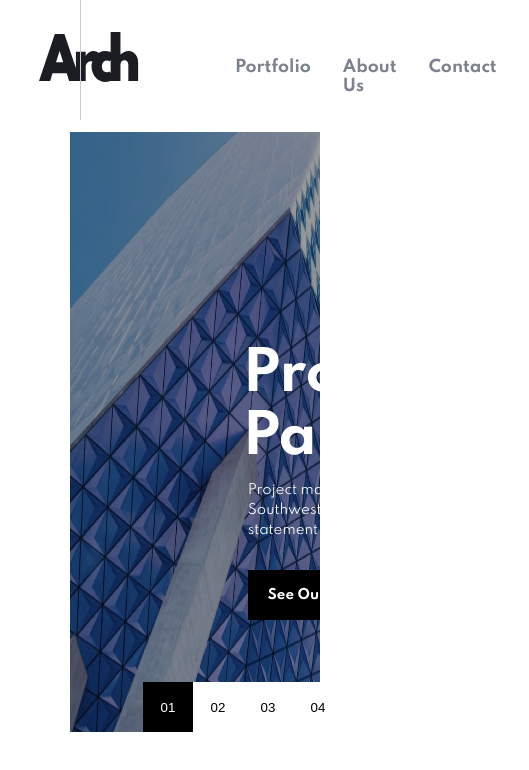
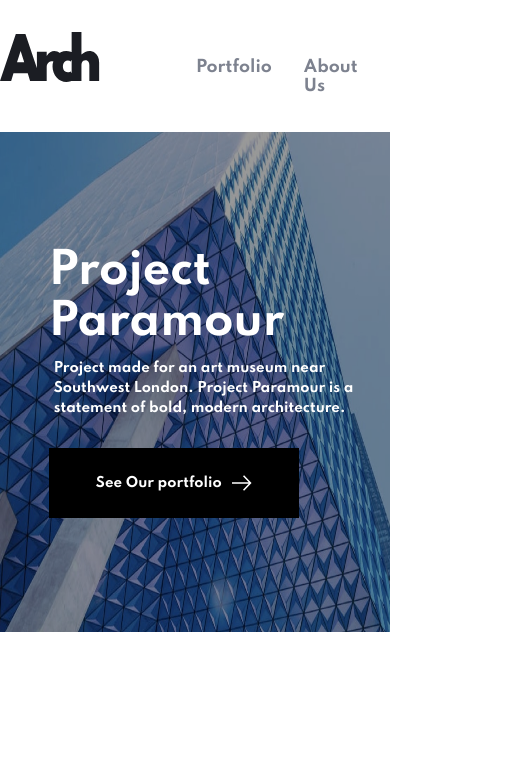
Before and after one commit to ezraguy/arch-studio, a React (Create React App) app: page / in a window 390 px wide. Shown: the top 770 px of the page, 529 px wide, since content can reach past the window. Built offline with nearby package versions, Linux system fonts and the light colour scheme.

Commit message:
adding responsiveness to the slider

```diff
--- a/src/App.css
+++ b/src/App.css
@@ -1,7 +1,10 @@
 .App {
   font-family: 'Spartan';
-  margin-left: 10%;
-  margin-right: 10%;
+
+  padding-left: 10%;
+  padding-right: 10%;
+  overflow-x: hidden !important;
+
 }
 
 .page-name{
@@ -26,3 +29,28 @@
   border-left: 1px #C8CCD8 solid;
 
 }
+
+
+@media screen and (max-width:459px){
+  .App{
+    padding-left: 0;
+    padding-right: 0;
+  }
+}
+
+
+@media screen and (max-width:850px){
+
+
+
+  .page-name{
+
+    display: none;
+
+  }
+
+  .line{
+   display: none;
+
+  }
+}
--- a/src/components/slider.jsx
+++ b/src/components/slider.jsx
@@ -1,23 +1,60 @@
-import React, { useState } from 'react';
+import React, { useState, useEffect } from 'react';
 import '../scss/slider.scss';
+
 import firstSlide from '../images/home-images/desktop/image-hero-paramour.jpg';
+import secondSlide from '../images/home-images/desktop/image-hero-seraph.jpg';
+import thirdSlide from '../images/home-images/desktop/image-hero-federal.jpg';
+import fourthSlide from '../images/home-images/desktop/image-hero-trinity.jpg';
+
+import firstSlideTablet from '../images/home-images/desktop/image-hero-paramour.jpg';
+import secondSlideTablet from '../images/home-images/desktop/image-hero-seraph.jpg';
+import thirdSlideTablet from '../images/home-images/desktop/image-hero-federal.jpg';
+import fourthSlideTablet from '../images/home-images/desktop/image-hero-trinity.jpg';
+
+import firstSlideMobile from '../images/home-images/desktop/image-hero-paramour.jpg';
+import secondSlideMobile from '../images/home-images/desktop/image-hero-seraph.jpg';
+import thirdSlideMobile from '../images/home-images/desktop/image-hero-federal.jpg';
+import fourthSlideMobile from '../images/home-images/desktop/image-hero-trinity.jpg';
+
 import arrow from '../images/icons/icon-arrow.svg';
 import { Swiper, SwiperSlide } from 'swiper/react';
 import 'swiper/swiper.scss';
+import 'swiper/components/effect-fade/effect-fade.scss';
+import SwiperCore, { EffectFade } from 'swiper';
 
 
 
 const Slider = () => {
+
+    SwiperCore.use([EffectFade]);
+    const [screenWidth, setScreenWidth] = useState(0);
     const [swiper, setSwiper] = useState({});
     const [projects, setProjects] = useState([
-        { id: 1, title: 'Project Paramour', text: 'Project made for an art museum near Southwest London. Project Paramour is a statement of bold, modern architecture. ', src: firstSlide, btnClass: 'slider-item slider-item-active' }
+        {
+            id: 1, title: 'Project Paramour', text: 'Project made for an art museum near Southwest London. Project Paramour is a statement of bold, modern architecture. ', src: firstSlide,
+            srcTablet: firstSlideTablet, srcMobile: firstSlideMobile, btnClass: 'slider-item slider-item-active'
+        }
         ,
-        { id: 2, title: 'Project Paramour', text: 'Project made for an art museum near Southwest London. Project Paramour is a statement of bold, modern architecture. ', src: firstSlide, btnClass: 'slider-item' },
-        { id: 3, title: 'Project Paramour', text: 'Project made for an art museum near Southwest London. Project Paramour is a statement of bold, modern architecture. ', src: firstSlide, btnClass: 'slider-item' },
-        { id: 4, title: 'Project Paramour', text: 'Project made for an art museum near Southwest London. Project Paramour is a statement of bold, modern architecture. ', src: firstSlide, btnClass: 'slider-item' },
+        { id: 2, title: 'Seraph Station', text: 'The Seraph Station project challenged us to design a unique station that would transport people through time. The result is a fresh and futuristic model inspired by space stations.', src: secondSlide, srcTablet: secondSlideTablet, srcMobile: secondSlideMobile, btnClass: 'slider-item' },
+
+        { id: 3, title: 'Federal II Tower', text: 'A sequel theme project for a tower originally built in the 1800s. We achieved this with a striking look of brutal minimalism with modern touches.', src: thirdSlide, srcTablet: thirdSlideTablet, srcMobile: thirdSlideMobile, btnClass: 'slider-item' },
+
+        { id: 4, title: 'Trinity Bank Tower', text: 'Trinity Bank challenged us to make a concept for a 84 story building located in the middle of a city with a high earthquake frequency. For this project we used curves to blend design and stability to meet our objectives.', src: fourthSlide, srcTablet: fourthSlideTablet, srcMobile: fourthSlideMobile, btnClass: 'slider-item' },
 
 
     ]);
+
+    const handleResize = () => {
+        let screenWidth = window.innerWidth;
+        setScreenWidth(screenWidth)
+    }
+    useEffect(() => {
+        handleResize();
+        window.addEventListener('resize', handleResize);
+
+    }, [])
+
+
 
     const changeBtnClass = (index) => {
 
@@ -53,6 +90,7 @@ const Slider = () => {
                 slidesPerView={1}
                 pagination={{ clickable: true }}
                 allowTouchMove={false}
+                effect="fade"
                 onSwiper={(swiper) => swiperInit(swiper)}
             >
 
@@ -61,7 +99,21 @@ const Slider = () => {
                     return (
                         <SwiperSlide key={item.id} >
                             <div className="main" >
-                                <img src={item.src} className="project-img" alt="project" />
+                                {
+                                    screenWidth <= 375 &&
+                                    <img src={item.srcMobile} className="project-img" alt="project" />
+
+                                }
+                                {
+                                    screenWidth > 376 && screenWidth <= 1000 &&
+                                    < img src={item.srcTablet} className="project-img" alt="project" />
+
+                                }
+                                {
+                                    screenWidth > 1000 &&
+                                    <img src={item.src} className="project-img" alt="project" />
+
+                                }
                                 <div className="content">
 
                                     <div className="project-title">{item.title}</div>
--- a/src/scss/main.scss
+++ b/src/scss/main.scss
@@ -1,3 +1,4 @@
 .main{
-
+   display: flex;
+   justify-content: center;
 }
--- a/src/scss/slider.scss
+++ b/src/scss/slider.scss
@@ -1,43 +1,49 @@
 .slider{
     display: flex;
     justify-content: center ;
+    align-items: center !important;
+    position: relative;
+    width: 80%;
 
-    position: relative;
 
     .swiper-container{
-        width: 80%;
-        height: 600px;
+        width: 100%;
+
+        max-height: 600px;
     }
     .swiper-slide{
         display: flex;
         justify-self: center ;
     }
     .main{
+
         position: relative;
         display: flex;
         justify-content: center;
+        align-items: center;
         height: 700px;
         background-color: black;
         width: 100%;
-        min-width: 400px;
+
         .project-img{
             flex-shrink: 0;
             opacity: .6;
             position: absolute;
             width: 100% ;
-            height: 100%
+            height: 100%;
         }
 
         .content{
-            width: 100% ;
+            width: 100%  ;
             height: inherit;
             justify-content: center;
-            padding-left: 250px;
+            padding-left: 10%;
+
             display: flex;
             flex-direction: column;
             position: relative;
             .project-title{
-                max-width: 200px;
+                max-width: 350px;
                 margin-bottom: 0;
                 font-size: 40pt;
                 font-weight: bold;
@@ -53,10 +59,10 @@
             }
 
             .show-portfolio-wrap{
-
                 margin-top: 30px;
                 width: 300px;
-                padding-left: 5px;
+
+
                 .show-portfolio{
                     background-color: black;
                     display: flex;
@@ -93,7 +99,7 @@
     .number-slider{
         position: absolute;
         bottom: 0;
-        left: 104px;
+        left: -50px;
         z-index: 2;
         background-color: white;
         height: 50px;
@@ -123,3 +129,103 @@
         }
     }
 }
+
+
+@media screen and (max-width:969px){
+
+.main{
+
+    .content{
+     display: flex;
+     justify-content: center !important;
+     align-items: center;
+     padding: 0 !important;
+    }
+
+
+    }
+}
+
+@media screen and (max-width:789px){
+    .slider{
+        width: 100% !important ;
+
+        .swiper-container{
+            width: 100%;
+            max-height: 900px !important;
+        }
+
+    .main{
+
+        .content{
+
+          .project-title{
+            font-size: 52pt !important;
+          }
+
+          .show-portfolio-wrap{
+              margin-right: 0 !important;
+              align-self: start;
+              margin-left: 13%;
+          }
+        }
+
+
+        }
+        .number-slider{
+            display: none !important;
+        }
+    }
+}
+
+
+@media screen and (max-width:459px){
+
+        .swiper-container{
+            width:100% ;
+        }
+
+        .slider{
+            display: flex;
+            justify-content: center;
+            align-items: center ;
+            width: 100% ;
+
+        .main{
+            max-height: 500px;
+            width:100% ;
+
+            .content{
+                padding-bottom: 20% ;
+                padding-left: 5% !important;
+                justify-content: center ;
+                width: 80% ;
+
+              .project-title{
+                font-size: 32pt !important;
+              }
+
+              .project-text{
+                  font-weight: bold;
+
+              }
+
+              .show-portfolio-wrap{
+
+                  padding: 0 !important;
+                  margin-left: 0 !important;
+
+                  .show-portfolio{
+                      height: 70px;
+                      width: 250px;
+                  }
+              }
+            }
+
+
+            }
+            .number-slider{
+                display: none !important;
+            }
+        }
+    }
```
